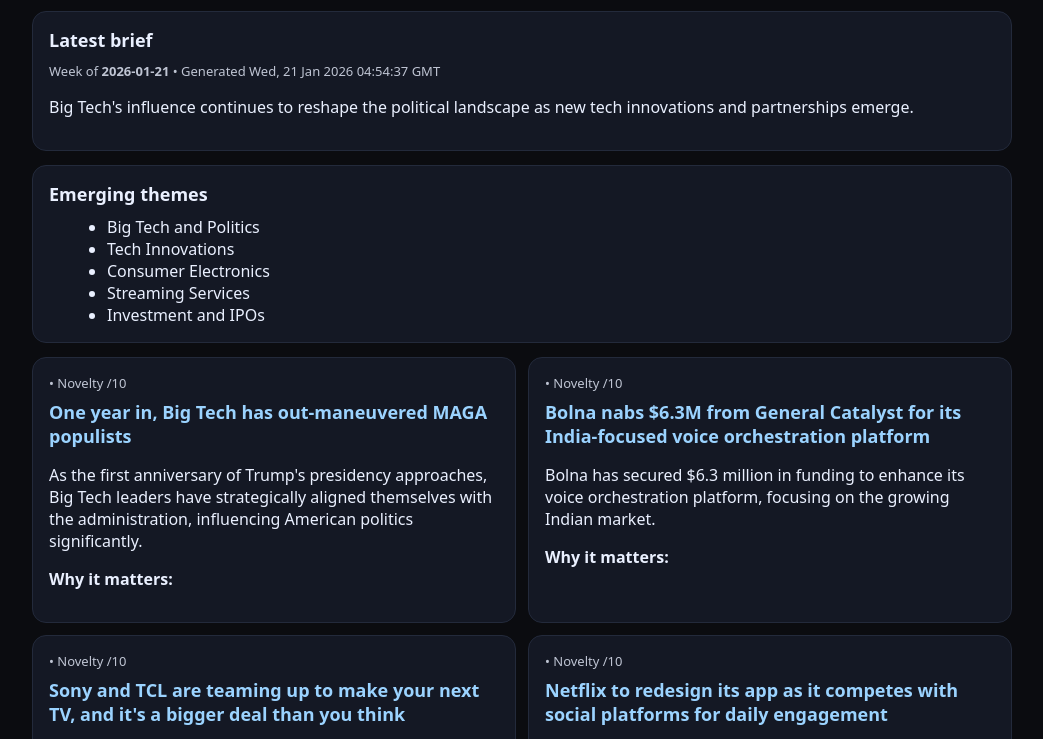
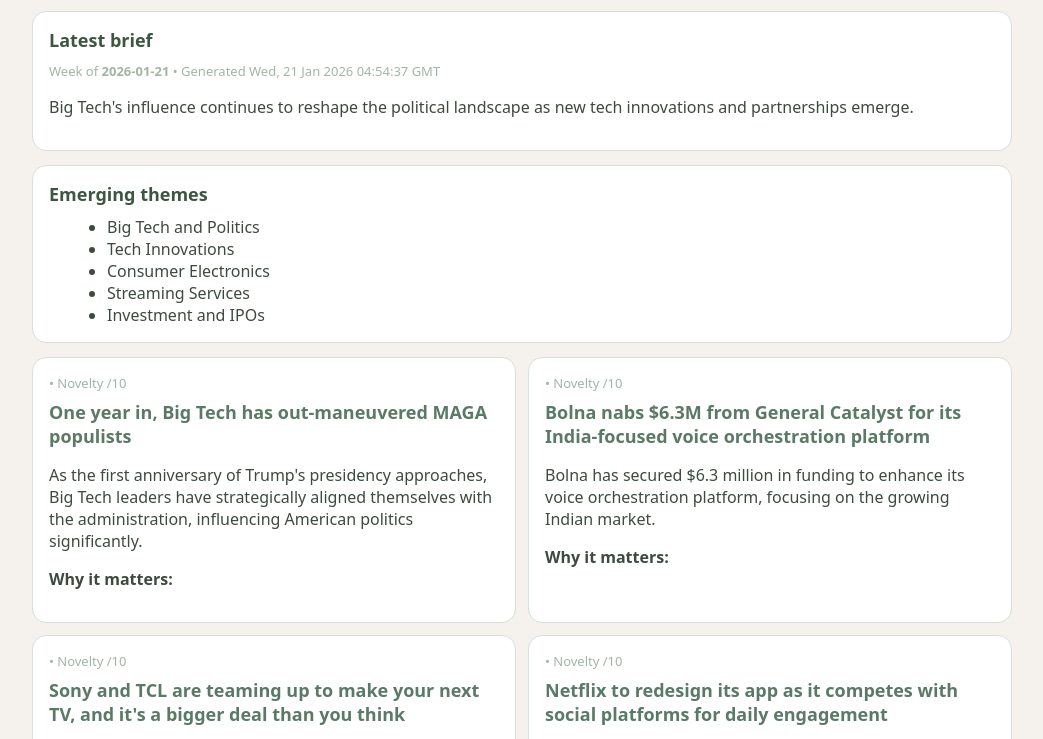
Before and after one commit to reyang-git/weekly-tech, a website: page index.html in a window 1280 px wide. Shown: the part 105-844 px from the top of the page, without its empty margins (118-1161 px from the left). Drawn offline with Linux system fonts and the light colour scheme.

Commit message:
Update color scheme to sage and eucalyptus palette

```diff
--- a/style.css
+++ b/style.css
@@ -4,17 +4,18 @@
 
 body {
   margin: 0;
-  background: #0b0c10;
-  color: #eaf0ff;
+  background: #f5f2ed;
+  color: #3d4a3e;
 }
 
 a {
-  color: #9bd3ff;
+  color: #5a7a65;
   text-decoration: none;
 }
 
 a:hover {
   text-decoration: underline;
+  color: #3d563f;
 }
 
 .container {
@@ -26,16 +27,17 @@
 .header h1 {
   margin: 0 0 6px;
   font-size: 34px;
+  color: #3d563f;
 }
 
 .sub {
   margin: 0;
-  opacity: 0.8;
+  opacity: 0.7;
 }
 
 .card {
-  background: #141824;
-  border: 1px solid #232a3b;
+  background: #ffffff;
+  border: 1px solid #d4e0d8;
   border-radius: 14px;
   padding: 16px;
   margin: 14px 0;
@@ -49,21 +51,23 @@
 }
 
 .story {
-  background: #141824;
-  border: 1px solid #232a3b;
+  background: #ffffff;
+  border: 1px solid #d4e0d8;
   border-radius: 14px;
   padding: 16px;
 }
 
 .kicker {
-  opacity: 0.8;
+  opacity: 0.7;
   font-size: 13px;
   margin-bottom: 8px;
+  color: #7a9682;
 }
 
 h2 {
   margin: 0 0 10px;
   font-size: 18px;
+  color: #3d563f;
 }
 
 ul {
```
